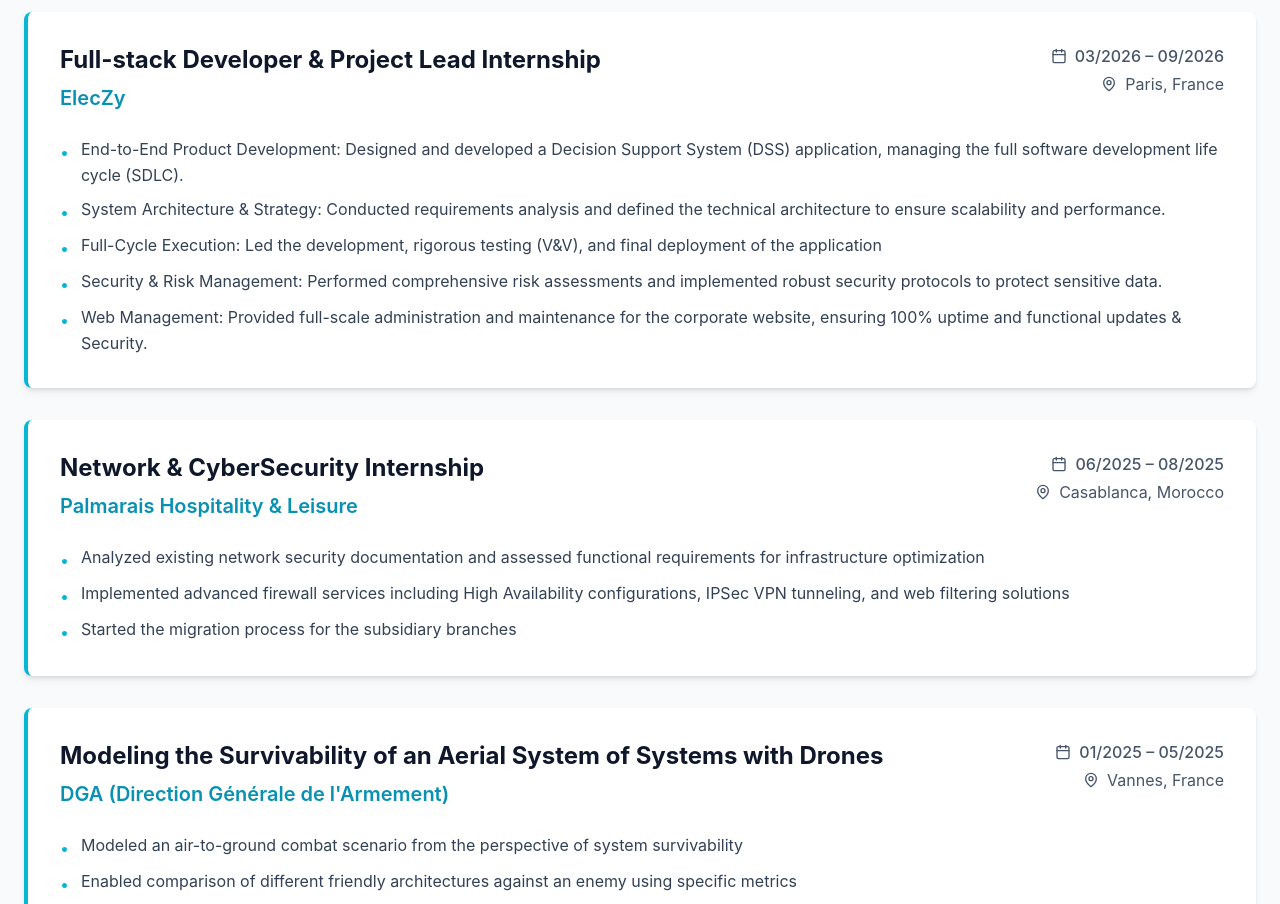
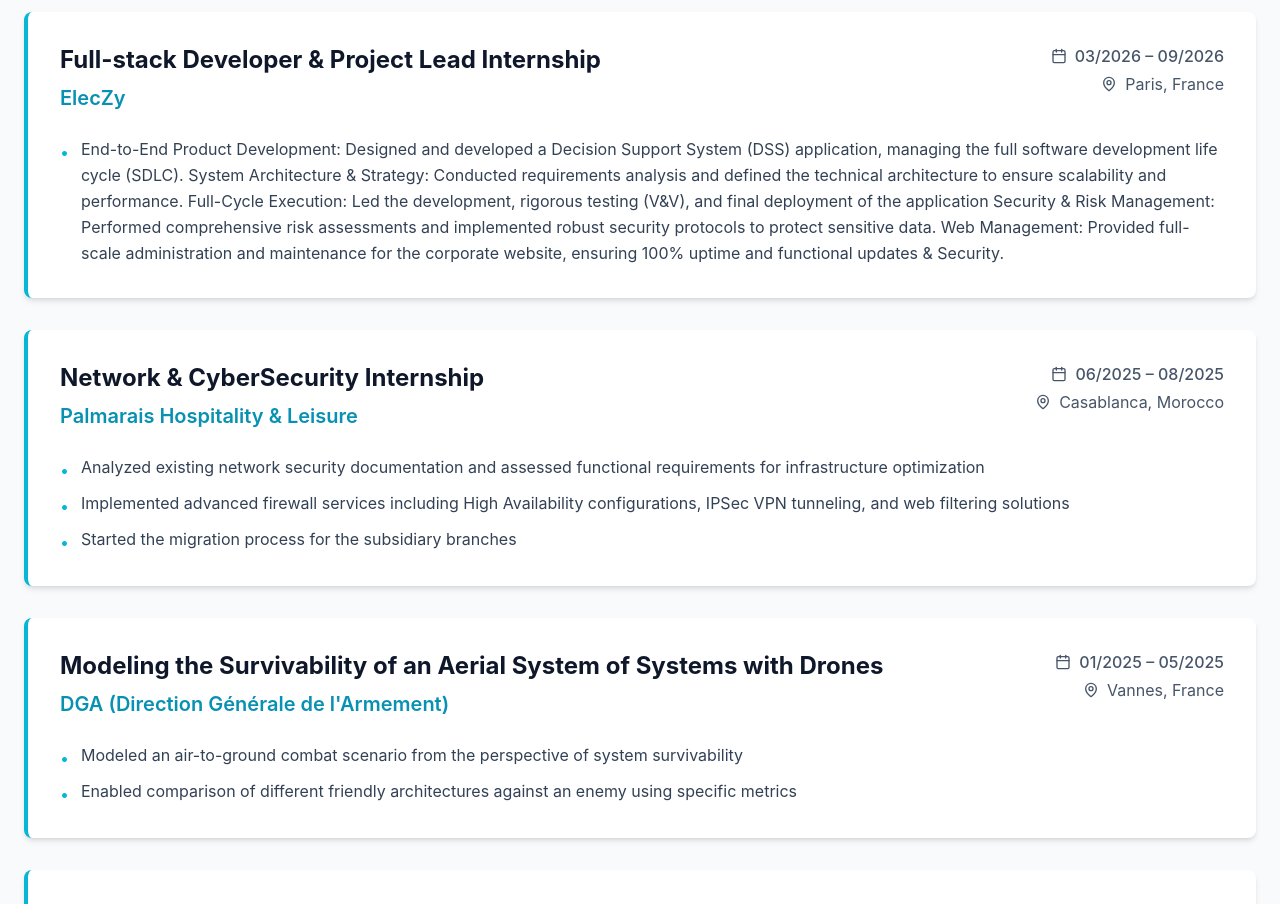
Before and after one commit to Youbey/Portfolio, a React (Vite) app: page / in a window 1280 px wide. Shown: the part 800-1704 px from the top of the page. Built offline with nearby package versions, Linux system fonts and the light colour scheme.

Commit message:
Fix Font

```diff
--- a/src/data/portfolioData.ts
+++ b/src/data/portfolioData.ts
@@ -17,10 +17,10 @@ export const experiences: Experience[] = [
     location: "Paris, France",
     period: "03/2026 – 09/2026",
     description: [
-        "End-to-End Product Development: Designed and developed a Decision Support System (DSS) application, managing the full software development life cycle (SDLC).",
-        "System Architecture & Strategy: Conducted requirements analysis and defined the technical architecture to ensure scalability and performance.",
-        "Full-Cycle Execution: Led the development, rigorous testing (V&V), and final deployment of the application",
-        "Security & Risk Management: Performed comprehensive risk assessments and implemented robust security protocols to protect sensitive data.",
+        "End-to-End Product Development: Designed and developed a Decision Support System (DSS) application, managing the full software development life cycle (SDLC).\n" +
+        "System Architecture & Strategy: Conducted requirements analysis and defined the technical architecture to ensure scalability and performance.\n" +
+        "Full-Cycle Execution: Led the development, rigorous testing (V&V), and final deployment of the application\n" +
+        "Security & Risk Management: Performed comprehensive risk assessments and implemented robust security protocols to protect sensitive data.\n" +
         "Web Management: Provided full-scale administration and maintenance for the corporate website, ensuring 100% uptime and functional updates & Security."
     ]
   },
```
Also changed, not shown: 1 other file (tests, documents, lock files or other folders).
